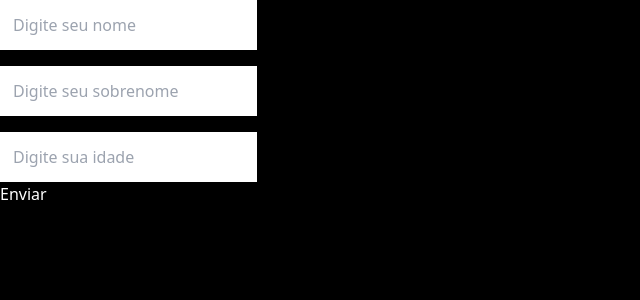
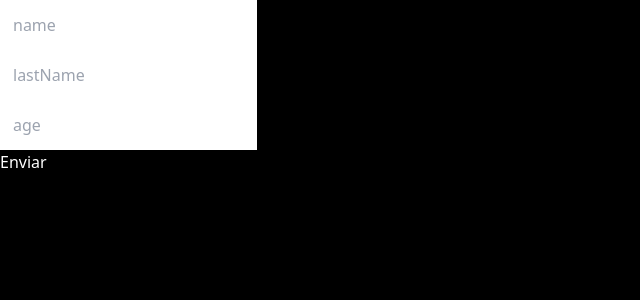
Before and after one commit to brduart/react_test, a React (Vite) app: page / in a window 1280 px wide. Shown: the top 300 px of the page, without its empty margins (0-640 px from the left). Built offline with nearby package versions, Linux system fonts and the light colour scheme.

Commit message:
Criando inputs controlados via hook

```diff
--- a/src/App.tsx
+++ b/src/App.tsx
@@ -1,62 +1,43 @@
 import { SubmitHandler, useForm } from "react-hook-form";
 import "./App.css";
-
-//TIPAGEM INPUTS
-type Inputs = {
-  name: string;
-  lastName: string;
-  age: number;
-};
+import { SignUpForm } from "./types/SignupForm";
+import Input from "./components/Input";
 
 function App() {
   //CHAMADA DO HOOK FORM
-  const {
-    handleSubmit,
-    register,
-    formState: { errors }, //CAPTURA DE ERROS
-  } = useForm<Inputs>();
+  const { control, handleSubmit } = useForm<SignUpForm>();
 
   //FUNÇÃO SUBMIT
-  const handleFormSubmit: SubmitHandler<Inputs> = (data) => {
+  const handleFormSubmit: SubmitHandler<SignUpForm> = (data) => {
     console.log(data);
   };
 
   //MONTAGEM DO FORM
-  //(TRATANDO ERROS ESPECIFICOS)
   return (
     <>
       <div className="container mx-auto">
         <form onSubmit={handleSubmit(handleFormSubmit)}>
-          <input
-            {...register("name", {
+          <Input
+            control={control}
+            name="name"
+            rules={{
               required: true,
               minLength: 2,
               maxLength: 20,
-            })}
-            placeholder="Digite seu nome"
-            className="border border-white p-3 text-black"
-          />
-          {errors.name && <p>Erro</p>}
-          {errors.name?.type === "required" && <p>item obrigatorio</p>}
-          {errors.name?.type === "minLenght" && <p>precisa ser 2 caracteres</p>}
-
-          <input
-            {...register("lastName", { pattern: /^[a-z]/i })}
-            placeholder="Digite seu sobrenome"
-            className="block mt-4 border border-white p-3 text-black"
+            }}
           />
 
-          <input
-            type="number"
-            {...register("age", {
-              required: "CAMPO IDADE OBRIGATORIO",
+          <Input control={control} name="lastName" />
+
+          <Input
+            control={control}
+            name="age"
+            rules={{
+              required: "campo obrigatorio",
               min: 18,
               max: 120,
-            })}
-            placeholder="Digite sua idade"
-            className="block mt-4 border border-white p-3 text-black"
+            }}
           />
-          {errors.age && <p>{errors.age.message}</p>}
 
           <input type="submit" value="Enviar" className="text-white" />
         </form>
--- a/src/components/Footer.tsx
+++ /dev/null
@@ -1,10 +0,0 @@
-import { useContext } from "react";
-import { PostContext } from "../contexts/PostsContext";
-
-const Footer = () => {
-  const postCount = useContext(PostContext);
-
-  return <footer>Total de posts {postCount?.posts.length}</footer>;
-};
-
-export default Footer;
--- a/src/components/Header.tsx
+++ /dev/null
@@ -1,32 +0,0 @@
-import { useContext, useState } from "react";
-import { PostContext } from "../contexts/PostsContext";
-
-const Header = () => {
-  const [title, setTitle] = useState("");
-  const [body, setBody] = useState("");
-
-  const posts = useContext(PostContext);
-
-  const handleCreatePost = () => {
-    posts?.addPost(title, body);
-  };
-  return (
-    <header>
-      <h1 className="text-3xl">Título</h1>
-      <input
-        type="text"
-        value={title}
-        onChange={(e) => setTitle(e.target.value)}
-      />
-      <input
-        type="text"
-        value={body}
-        onChange={(e) => setBody(e.target.value)}
-      />
-
-      <button onClick={handleCreatePost}>Criar post</button>
-    </header>
-  );
-};
-
-export default Header;
--- /dev/null
+++ b/src/components/Input.tsx
@@ -0,0 +1,21 @@
+import { useController, UseControllerProps } from "react-hook-form";
+import { SignUpForm } from "../types/SignupForm";
+
+const Input = (props: UseControllerProps<SignUpForm>) => {
+  const { field, fieldState } = useController(props);
+
+  return (
+    <div>
+      <input
+        {...field}
+        placeholder={props.name}
+        className={`border ${
+          fieldState.invalid ? "border-red" : "border-white"
+        } p-3 text-black`}
+      />
+      {fieldState.error?.type === "required" && <p>campo obrigatorio</p>}
+    </div>
+  );
+};
+
+export default Input;
--- a/src/components/Posts.tsx
+++ /dev/null
@@ -1,20 +0,0 @@
-import { useContext } from "react";
-import { PostContext } from "../contexts/PostsContext";
-
-const Posts = () => {
-  const posts = useContext(PostContext);
-
-  return (
-    <div>
-      {posts?.posts.map((i) => (
-        <>
-          <h1>{i.title}</h1>
-          <h3>{i.body}</h3>
-          <button onClick={() => posts.removePost(i.id)}>remover</button>
-        </>
-      ))}
-    </div>
-  );
-};
-
-export default Posts;
--- a/src/contexts/PostsContext.tsx
+++ /dev/null
@@ -1,61 +0,0 @@
-import {
-  ReactNode,
-  createContext,
-  useEffect,
-  useReducer,
-  useState,
-} from "react";
-import { postReducer } from "../reducers/reducer";
-import { Post } from "../types/post";
-
-type PostContentType = {
-  posts: Post[];
-  addPost: (title: string, body: string) => void;
-  removePost: (id: number) => void;
-};
-
-const STORAGE_KEY = "posts";
-
-export const PostContext = createContext<PostContentType | null>(null);
-
-type Props = {
-  children: ReactNode;
-};
-
-export const PostProvider = ({ children }: Props) => {
-  const [posts, dispatch] = useReducer(
-    postReducer,
-    JSON.parse(localStorage.getItem(STORAGE_KEY) || "[]")
-    //PERSISTINDO DADOS EM LOCAL STORAGE
-  );
-
-  //PERSISTINDO DADOS EM LOCAL STORAGE
-  useEffect(() => {
-    localStorage.setItem(STORAGE_KEY, JSON.stringify(posts));
-  }, [posts]);
-
-  const addPost = (title: string, body: string) => {
-    dispatch({
-      type: "add",
-      payload: {
-        title,
-        body,
-      },
-    });
-  };
-
-  const removePost = (id: number) => {
-    dispatch({
-      type: "remove",
-      payload: {
-        id,
-      },
-    });
-  };
-
-  return (
-    <PostContext.Provider value={{ posts, addPost, removePost }}>
-      {children}
-    </PostContext.Provider>
-  );
-};
--- /dev/null
+++ b/src/types/SignUpForm.ts
@@ -0,0 +1,6 @@
+//TIPAGEM INPUTS
+export type SignUpForm = {
+  name: string;
+  lastName: string;
+  age: number;
+};
--- a/src/types/post.ts
+++ /dev/null
@@ -1,5 +0,0 @@
-export type Post = {
-  id: number;
-  title: string;
-  body: string;
-};
```
